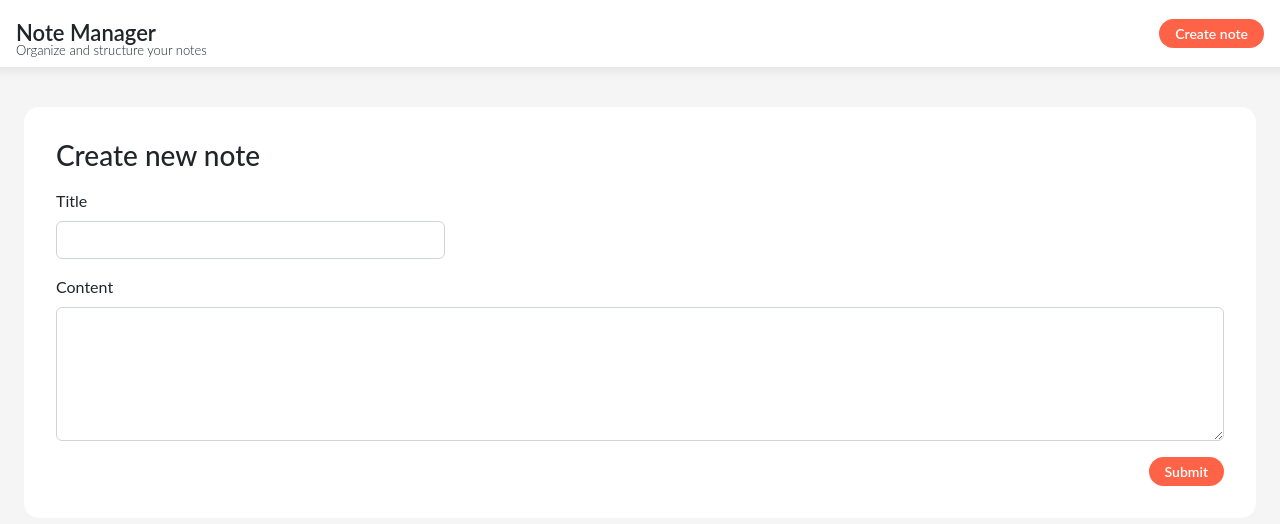
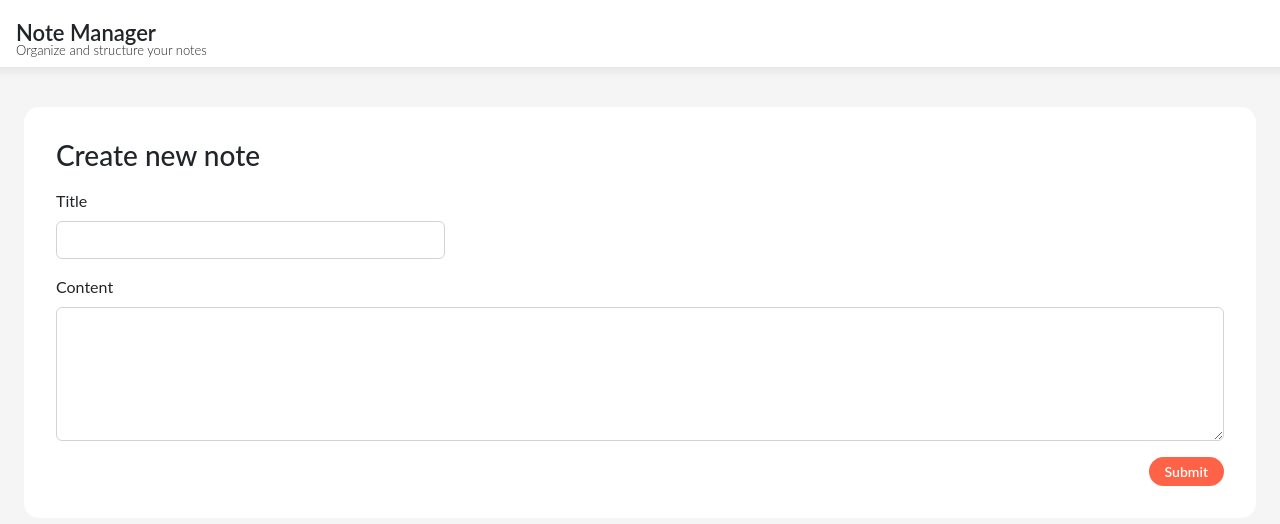
Before and after one commit to 47leonel-wabo/r18-react-redux, a React (Create React App) app: page /note/new in a window 1280 px wide. Shown: the top 524 px of the page. Built offline with nearby package versions, Linux system fonts and the light colour scheme; data requests are answered from the project's data file.

Commit message:
Hiding create note button after user navigate to note creation page

```diff
--- a/src/app/App.js
+++ b/src/app/App.js
@@ -6,7 +6,7 @@ import Header from "../components/header/Header";
 import { setNotes } from "../store/note/note-slice";
 import "./App.css";
 
-function App() {
+function App({ history }) {
   const dispatch = useDispatch();
 
   const getNotes = async () => {
--- a/src/components/header/Header.jsx
+++ b/src/components/header/Header.jsx
@@ -12,7 +12,11 @@ const Header = () => {
         <AppLogo navigateHome={() => navigate("/")} />
       </div>
       <div className={`col-xs-12 col-sm-8 text-end ${style.add}`}>
-        <AppButton action={() => navigate("/note/new")}>Create note</AppButton>
+        {window.location.pathname !== "/note/new" && (
+          <AppButton action={() => navigate("/note/new")}>
+            Create note
+          </AppButton>
+        )}
       </div>
     </div>
   );
--- a/src/components/not-form/NoteForm.jsx
+++ b/src/components/not-form/NoteForm.jsx
@@ -5,11 +5,14 @@ import style from "./note-form.module.css";
 
 const NoteForm = ({ title, handleEdit, handleDelete, handleSubmit }) => {
   const [note, setNote] = useState({ title: "", content: "" });
-  //   const [disableBtn, setDisableBtn] = useState(true);
+  const [disableBtn, setDisableBtn] = useState(true);
+  const [formErrors, setFormErrors] = useState({ title: "", content: "" });
 
   function handleValueChange(event) {
     setNote((prev) => ({ ...prev, [event.target.name]: event.target.value }));
   }
+
+  function formInputValidation() {}
 
   function submit() {
     handleSubmit({
```
